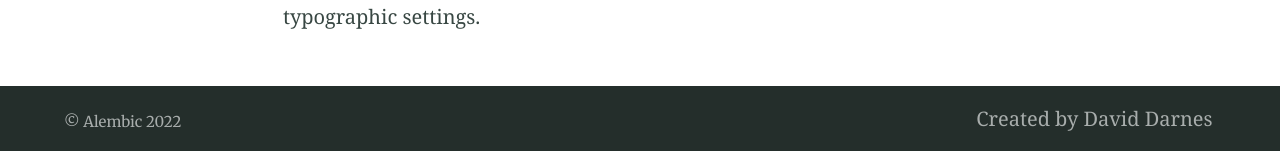
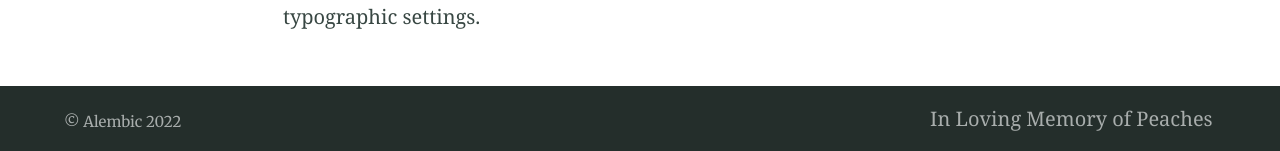
Before and after one commit to ImmaZoni/cols, a Jekyll site: the page built from index.md, in a window 1280 px wide and 900 px high, scrolled down 4872 px. Shown: the part 746-897 px from the top of the window. Built offline with Jekyll 4.4.1, drawn with Linux system fonts in a browser that asks for light colours.

Commit message:
Update _config.yml

```diff
--- a/_config.yml
+++ b/_config.yml
@@ -135,8 +135,8 @@ navigation_header:
   url: https://github.com/daviddarnes/alembic
 
 navigation_footer:
-- title: Created by David Darnes
-  url: https://darn.es
+- title: In Loving Memory of Peaches
+  url: https://thecircleoflifesanctuary.org/peaches
 
 social_links: # Appears in sidebar. Set the urls then uncomment and comment out as desired
   Twitter: https://twitter.com/COLSanctuary
```
